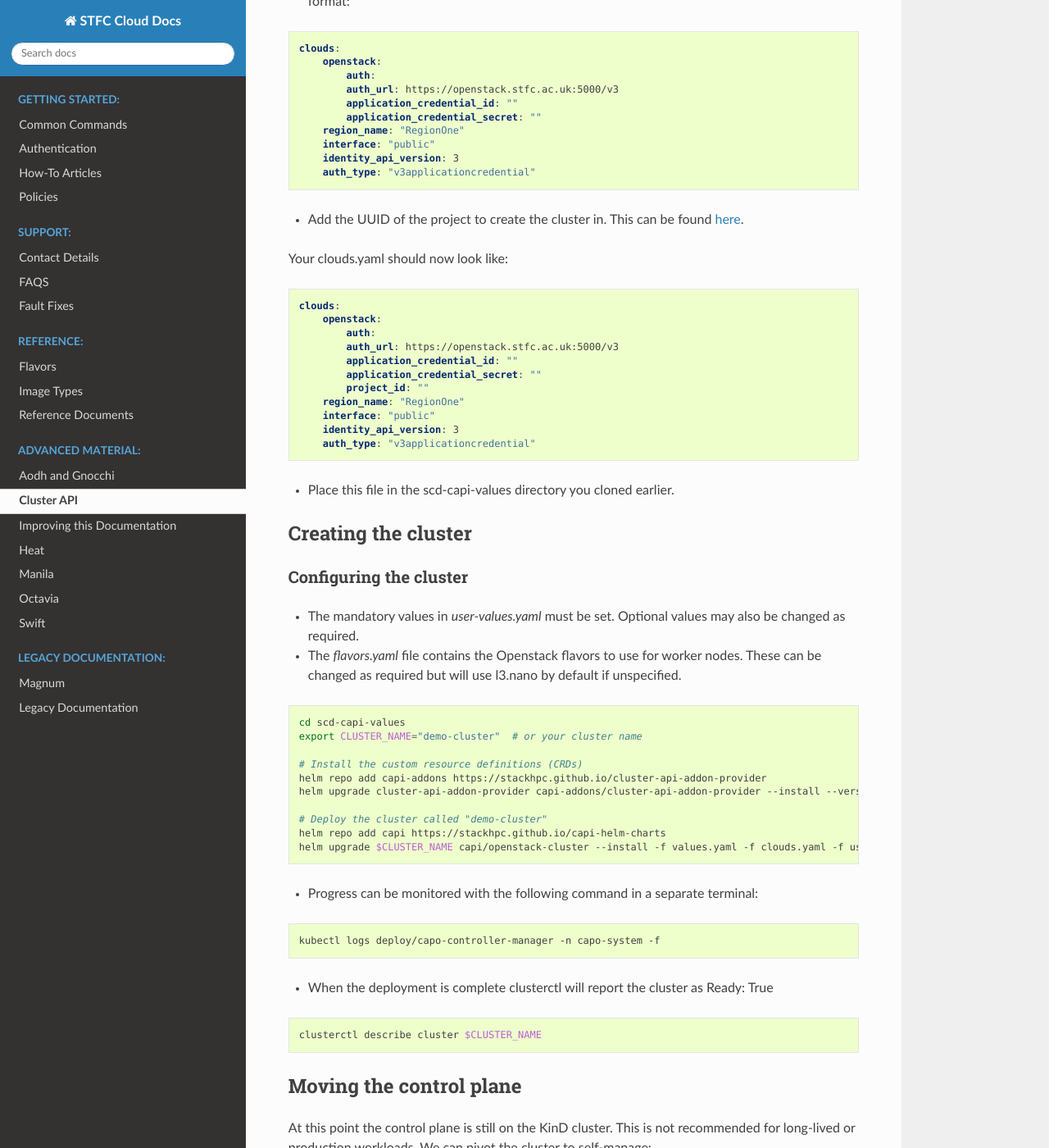
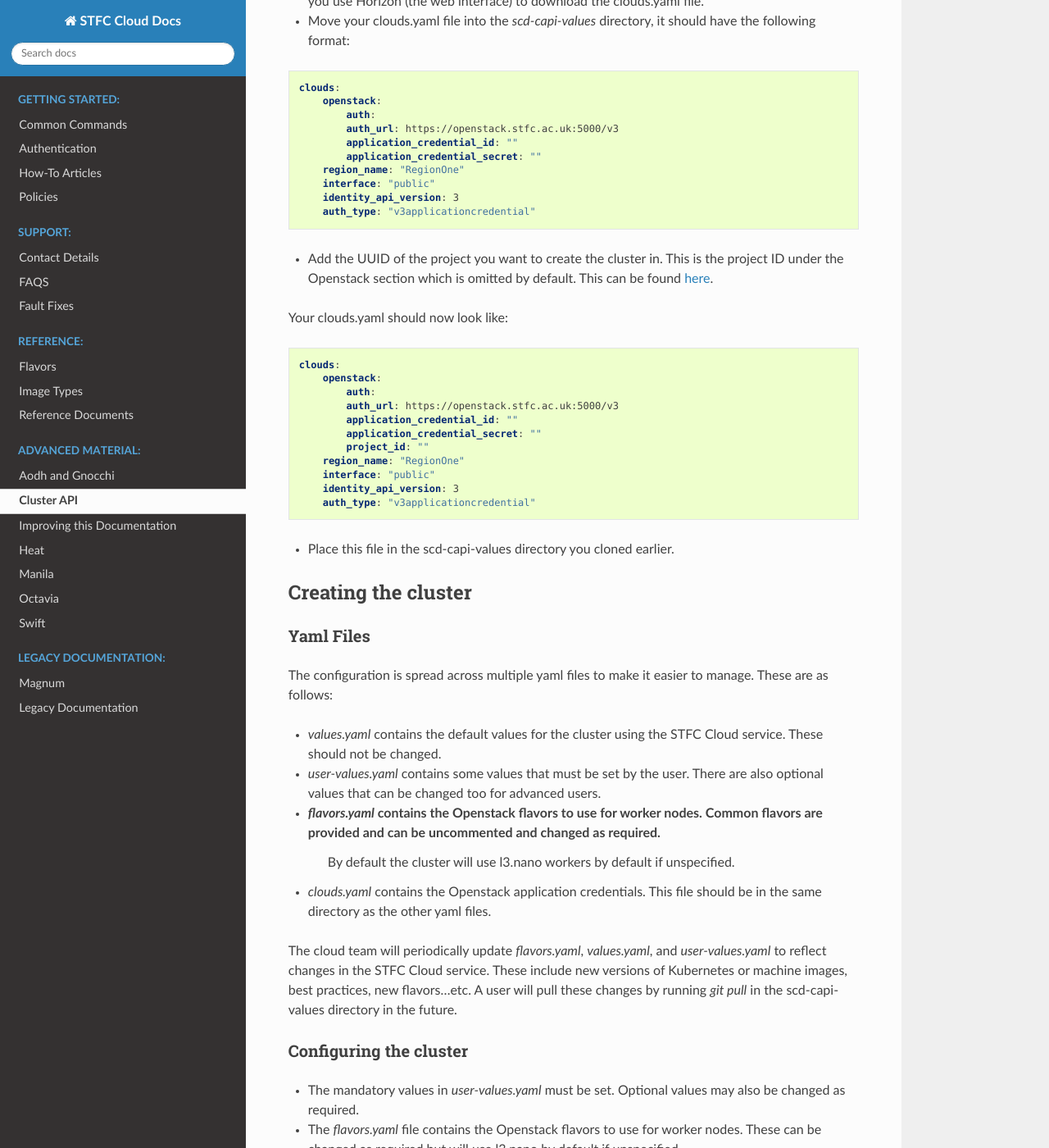
Before and after one commit to stfc/cloud-docs, a Sphinx documentation site: the page built from source/ClusterAPI/Setup.rst, in a window 1280 px wide and 1400 px high, scrolled down 2606 px. Shown: the whole window at 82% size. Built offline with Sphinx 7.4.7 and the Read the Docs theme 2.0.0, drawn with Linux system fonts in a browser that asks for light colours; some of the changed text lies outside the part shown.

Commit message:
Documentation improvements from feedback
Improve docs with some additional details about CAPI based on PR
feedback

```diff
--- a/source/ClusterAPI/Setup.rst
+++ b/source/ClusterAPI/Setup.rst
@@ -23,8 +23,9 @@ to quickly gain access and perform recovery or upgrades as required.
 Account Security
 ----------------
 
-A `clouds.yaml` file with the application credentials is also required. This file should be removed or restricted
-on shared machines to prevent unauthorized access.
+A `clouds.yaml` file with the application credentials is also required. The credentials should not be unrestricted,
+as a compromised cluster would allow an attacker to create additional credentials.
+This file should be removed or restricted on shared machines to prevent unauthorized access.
 
 Preparing to Deploy
 ===================
@@ -32,8 +33,8 @@ Preparing to Deploy
 Background
 ----------
 
-A Kuberenetes cluster is required to create the cluster. To break this "chicken-egg" problem
-a Kuberenetes-in-Docker (KinD) cluster is created to bootstrap the main cluster. It is not
+A Kubernetes cluster is required to create the cluster. To break this "chicken-egg" problem
+a Kubernetes-in-Docker (KinD) cluster is created to bootstrap the main cluster. It is not
 recommended to use this cluster for any production workloads.
 
 Bootstrap Machine Prep
@@ -116,7 +117,8 @@ clouds.yaml Prep
         identity_api_version: 3
         auth_type: "v3applicationcredential"
 
-- Add the UUID of the project to create the cluster in. This can be found `here <https://openstack.stfc.ac.uk/identity/>`_.
+- Add the UUID of the project you want to create the cluster in. This is the project ID under the Openstack section which is omitted by default.
+  This can be found `here <https://openstack.stfc.ac.uk/identity/>`_.
 
 Your clouds.yaml should now look like:
 
@@ -138,6 +140,23 @@ Your clouds.yaml should now look like:
 
 Creating the cluster
 ====================
+
+Yaml Files
+----------
+
+The configuration is spread across multiple yaml files to make it easier to manage.
+These are as follows:
+
+- `values.yaml` contains the default values for the cluster using the STFC Cloud service. These should not be changed.
+- `user-values.yaml` contains some values that must be set by the user. There are also optional values that can be changed too for advanced users.
+- `flavors.yaml` contains the Openstack flavors to use for worker nodes. Common flavors are provided and can be uncommented and changed as required.
+   By default the cluster will use l3.nano workers by default if unspecified.
+- `clouds.yaml` contains the Openstack application credentials. This file should be in the same directory as the other yaml files.
+
+The cloud team will periodically update `flavors.yaml`, `values.yaml`, and `user-values.yaml` to reflect changes in the STFC Cloud service.
+These include new versions of Kubernetes or machine images, best practices, new flavors...etc. A user will pull these changes
+by running `git pull` in the scd-capi-values directory in the future.
+
 
 Configuring the cluster
 -----------------------
```
